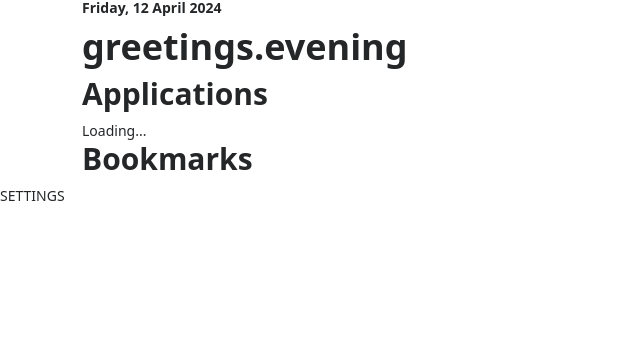
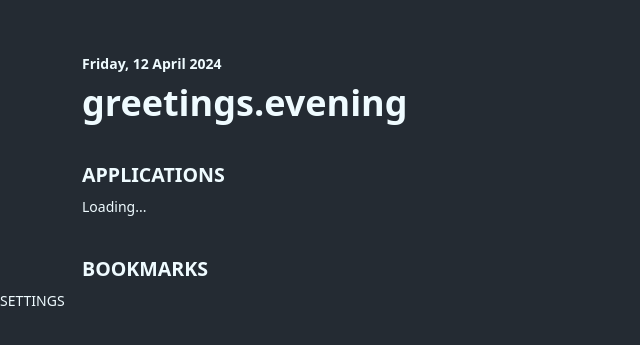
Before and after one commit to pygillier/MiCasa, a Django app: page / in a window 1280 px wide. Shown: the top 345 px of the page, without its empty margins (0-640 px from the left). Run offline with Django 5.2, Linux system fonts and the light colour scheme; data that the repository does not hold is empty; some libraries are stand-ins or nearby versions.

Commit message:
UI refining

```diff
--- /dev/null
+++ b/static/css/app.css
@@ -0,0 +1,33 @@
+/*
+      "colors": {
+        "background": "#242B33",
+        "primary": "#EFFBFF",
+        "accent": "#6EE2FF"
+      },
+ */
+:root {
+    --bs-body-bg: #242B33;
+    --bs-body-color: #EFFBFF;
+
+    /* Extended overrides */
+    --bs-link-color:  #EFFBFF;
+}
+
+main#page {
+    margin-top: 4em;
+}
+
+h2 {
+    text-transform: uppercase;
+    font-size: 1.4em;
+    margin-top: 2em;
+    margin-bottom: 0.5em;
+}
+
+h3 {
+    color: #6EE2FF;
+    font-weight: normal;
+    text-transform: uppercase;
+    font-size: 1.2em;
+    padding-bottom: 0.5em;
+}
--- a/templates/bookmarks/home.html
+++ b/templates/bookmarks/home.html
@@ -4,7 +4,7 @@
         <h3>{{ category }}</h3>
         <ul>
             {% for bookmark in category.bookmark_set.all %}
-                <li><a class="text-body link-underline link-underline-opacity-0 link-underline-opacity-50-hover" href="#" target="_blank">{{ bookmark.name }}</a></li>
+                <li><a class="link-underline link-underline-opacity-0 link-underline-opacity-50-hover" href="#" target="_blank">{{ bookmark.name }}</a></li>
             {% endfor %}
         </ul>
     </article>
--- a/templates/home/index.html
+++ b/templates/home/index.html
@@ -7,7 +7,7 @@
         <h2>Applications</h2>
         <article>Loading...</article>
     </section>
-    <section>
+    <section id="home-bookmarks">
         <h2>Bookmarks</h2>
         <div hx-get="{% url "bookmarks:home" %}" hx-trigger="revealed">Loading...</div>
     </section>
--- a/templates/layout.html
+++ b/templates/layout.html
@@ -9,11 +9,12 @@
         <title>{% block title %}My title{% endblock title %}</title>
         <!-- Halfmoon CSS -->
         <link href="{% static "css/halfmoon.css" %}" rel="stylesheet"/>
+        <link rel="stylesheet" type="text/css" href="{% static "css/app.css" %}" />
         <script src="{% static 'js/htmx.min.js' %}"></script>
         {% django_htmx_script %}
     </head>
     <body>
-        <main class="container">
+        <main class="container" id="page">
             {% block content %}{% endblock content %}
         </main>
         <aside class="sticky-bottom">SETTINGS</aside>
```
